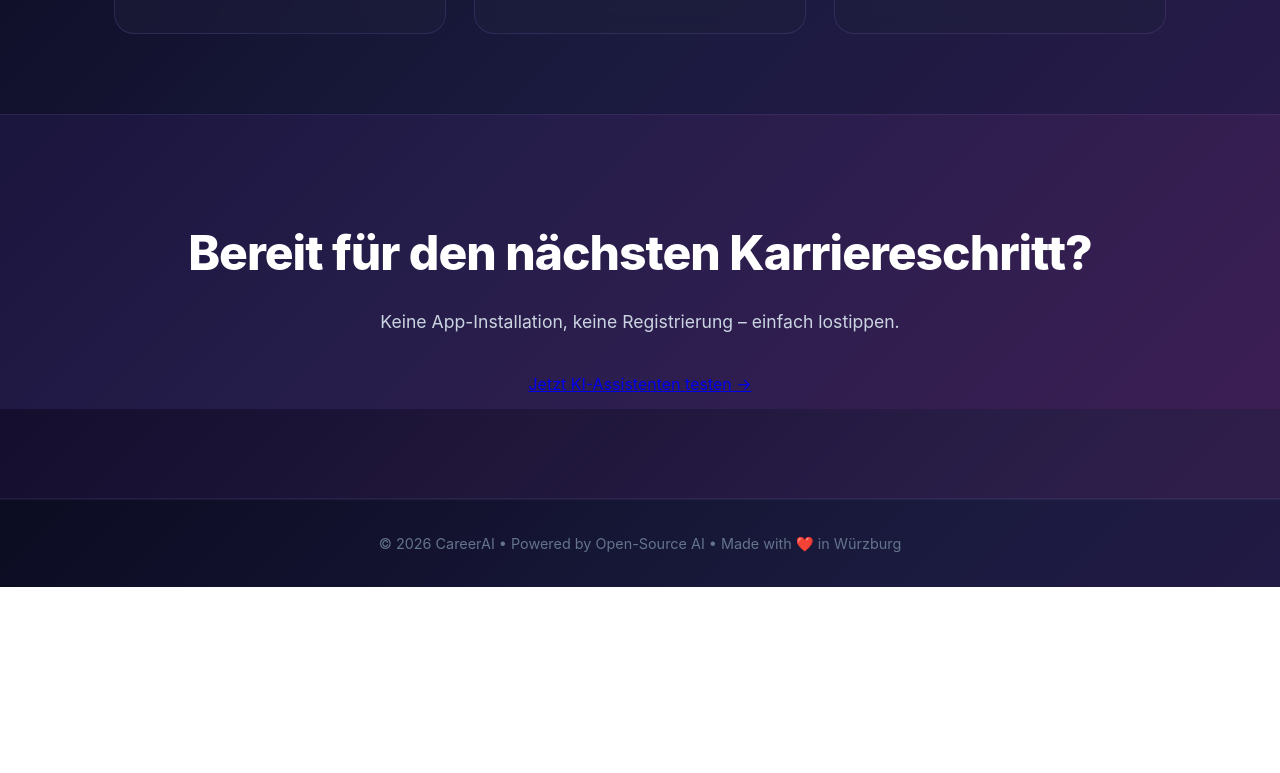
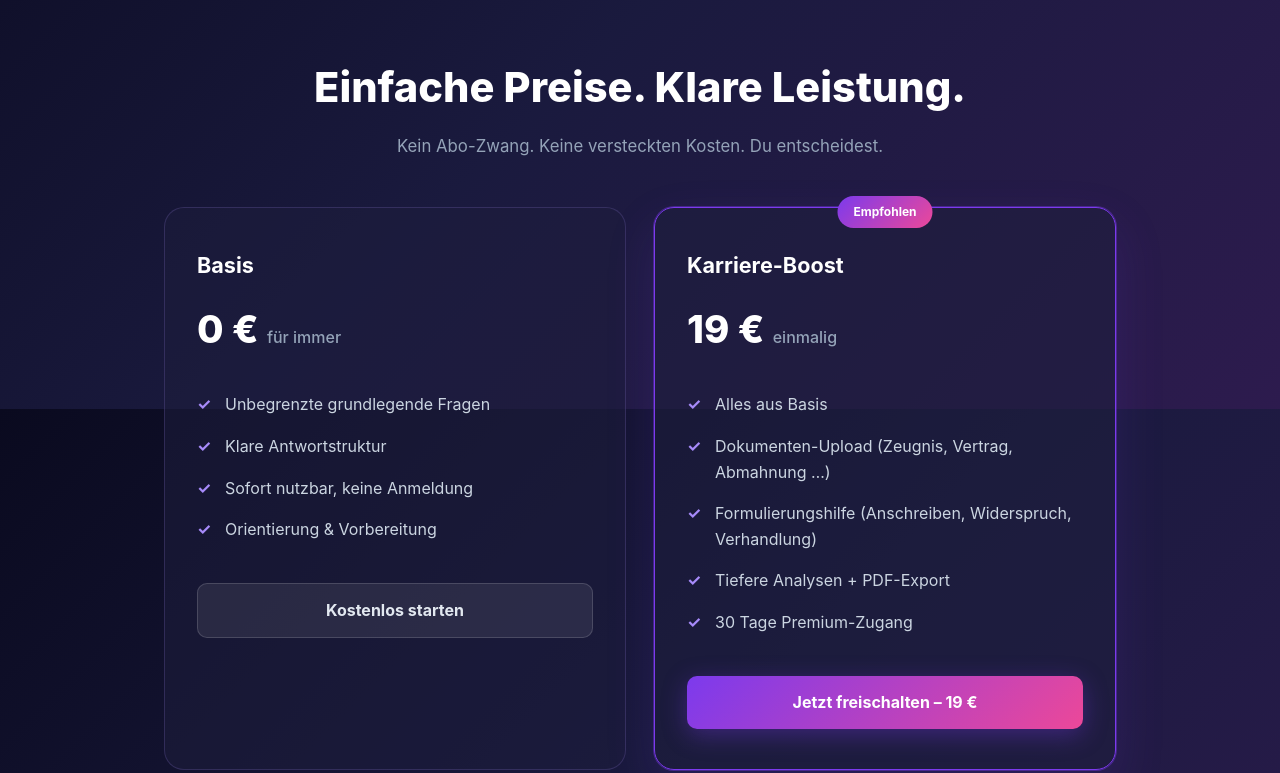
Before and after one commit to juschni/arbeitnehmer-ki-assistent, a plain HTML site: page index.html in a window 1280 px wide. Shown: the part 1191-1964 px from the top of the page. Before the commit the page ends 1778 px from the top, so only its background shows below. Drawn offline with Linux system fonts and the light colour scheme.

Commit message:
Landingpage: Pricing-Section + Monetarisierungs-CTA (Best Practice)

```diff
--- a/index.html
+++ b/index.html
@@ -16,7 +16,6 @@
       overflow-x: hidden;
     }
 
-    /* Nav */
     nav {
       position: fixed;
       top: 0;
@@ -50,9 +49,8 @@
     }
     nav .cta-nav:hover { transform: translateY(-2px); box-shadow: 0 6px 28px rgba(124,58,237,0.5); }
 
-    /* Hero */
     .hero {
-      padding: 160px 24px 100px;
+      padding: 160px 24px 80px;
       text-align: center;
       max-width: 900px;
       margin: 0 auto;
@@ -127,10 +125,9 @@
     .hero .cta-primary:hover::before { left: 100%; }
     .hero .cta-primary:hover { transform: translateY(-3px); box-shadow: 0 12px 40px rgba(124,58,237,0.6); }
 
-    /* Social Proof */
     .social-proof {
       text-align: center;
-      padding: 40px 24px;
+      padding: 30px 24px;
       color: #94a3b8;
       font-size: 0.9rem;
     }
@@ -141,10 +138,9 @@
     }
     .social-proof .stat span { color: #a78bfa; font-size: 1.1rem; }
 
-    /* Features */
     .features {
       max-width: 1100px;
-      margin: 80px auto;
+      margin: 60px auto;
       padding: 0 24px;
       display: grid;
       grid-template-columns: repeat(auto-fit, minmax(300px, 1fr));
@@ -167,23 +163,135 @@
     .feature-card h3 { font-size: 1.3rem; font-weight: 700; margin-bottom: 12px; color: #e2e8f0; }
     .feature-card p { font-size: 1rem; color: #cbd5e1; line-height: 1.7; }
 
-    /* CTA Section */
+    /* Pricing */
+    .pricing {
+      max-width: 1000px;
+      margin: 80px auto;
+      padding: 0 24px;
+      text-align: center;
+    }
+    .pricing h2 {
+      font-size: clamp(1.8rem, 4vw, 2.6rem);
+      font-weight: 800;
+      margin-bottom: 12px;
+    }
+    .pricing .sub {
+      color: #94a3b8;
+      margin-bottom: 48px;
+      font-size: 1.05rem;
+    }
+    .pricing-grid {
+      display: grid;
+      grid-template-columns: repeat(auto-fit, minmax(280px, 1fr));
+      gap: 28px;
+      align-items: stretch;
+    }
+    .price-card {
+      background: rgba(30,30,60,0.55);
+      border: 1px solid rgba(167,139,250,0.18);
+      border-radius: 20px;
+      padding: 40px 32px;
+      text-align: left;
+      position: relative;
+    }
+    .price-card.featured {
+      border-color: #7c3aed;
+      box-shadow: 0 0 0 1px rgba(124,58,237,0.4), 0 20px 50px rgba(124,58,237,0.15);
+    }
+    .price-card .badge-top {
+      position: absolute;
+      top: -12px;
+      left: 50%;
+      transform: translateX(-50%);
+      background: linear-gradient(135deg, #7c3aed, #ec4899);
+      color: #fff;
+      font-size: 12px;
+      font-weight: 700;
+      padding: 6px 16px;
+      border-radius: 999px;
+    }
+    .price-card h3 {
+      font-size: 1.35rem;
+      margin-bottom: 8px;
+    }
+    .price-card .price {
+      font-size: 2.4rem;
+      font-weight: 800;
+      margin: 16px 0 8px;
+    }
+    .price-card .price span {
+      font-size: 1rem;
+      font-weight: 500;
+      color: #94a3b8;
+    }
+    .price-card ul {
+      list-style: none;
+      margin: 24px 0 32px;
+      color: #cbd5e1;
+    }
+    .price-card ul li {
+      padding: 8px 0;
+      padding-left: 28px;
+      position: relative;
+    }
+    .price-card ul li::before {
+      content: "✓";
+      position: absolute;
+      left: 0;
+      color: #a78bfa;
+      font-weight: 700;
+    }
+    .price-card .btn {
+      display: block;
+      text-align: center;
+      padding: 14px 24px;
+      border-radius: 10px;
+      font-weight: 700;
+      text-decoration: none;
+      transition: transform 0.2s, box-shadow 0.2s;
+    }
+    .price-card .btn-free {
+      background: rgba(255,255,255,0.08);
+      color: #e2e8f0;
+      border: 1px solid rgba(255,255,255,0.15);
+    }
+    .price-card .btn-free:hover {
+      background: rgba(255,255,255,0.12);
+    }
+    .price-card .btn-paid {
+      background: linear-gradient(135deg, #7c3aed, #ec4899);
+      color: #fff;
+      box-shadow: 0 6px 24px rgba(124,58,237,0.35);
+    }
+    .price-card .btn-paid:hover {
+      transform: translateY(-2px);
+      box-shadow: 0 10px 32px rgba(124,58,237,0.5);
+    }
+
     .cta-section {
       text-align: center;
-      padding: 100px 24px;
+      padding: 80px 24px;
       background: linear-gradient(135deg, rgba(124,58,237,0.08), rgba(236,72,153,0.08));
       border-top: 1px solid rgba(167,139,250,0.1);
       border-bottom: 1px solid rgba(167,139,250,0.1);
     }
     .cta-section h2 {
-      font-size: clamp(2rem, 4vw, 3rem);
+      font-size: clamp(1.8rem, 4vw, 2.6rem);
       font-weight: 800;
       margin-bottom: 16px;
-      letter-spacing: -1px;
     }
-    .cta-section p { color: #cbd5e1; margin-bottom: 36px; font-size: 1.1rem; }
+    .cta-section p { color: #cbd5e1; margin-bottom: 28px; font-size: 1.1rem; }
 
-    /* Footer */
+    .disclaimer {
+      max-width: 700px;
+      margin: 40px auto;
+      padding: 0 24px;
+      text-align: center;
+      font-size: 0.85rem;
+      color: #64748b;
+      line-height: 1.5;
+    }
+
     footer {
       text-align: center;
       padding: 32px 24px;
@@ -192,7 +300,6 @@
       border-top: 1px solid rgba(255,255,255,0.05);
     }
 
-    /* Responsive */
     @media (max-width: 768px) {
       .hero { padding-top: 120px; }
       .social-proof .stat { display: block; margin: 8px 0; }
@@ -204,14 +311,14 @@
   <nav>
     <div class="container">
       <div class="logo">Career<span>AI</span></div>
-      <a class="cta-nav" href="#app">Jetzt starten</a>
+      <a class="cta-nav" href="#pricing">Preise</a>
     </div>
   </nav>
 
   <section class="hero">
     <div class="badge">
       <span class="dot"></span>
-      100% kostenlos • Keine Anmeldung
+      Kostenlos starten • Keine Anmeldung nötig
     </div>
     <h1>
       Dein <span class="gradient">KI-Karriere-Boost</span><br>in Echtzeit
@@ -219,13 +326,13 @@
     <p>
       Bewerbungen schreiben, Interview-Skills trainieren, Gehaltsverhandlungen vorbereiten – mit KI, die wirklich versteht, was du brauchst.
     </p>
-    <a class="cta-primary" href="https://huggingface.co/spaces/hrloopx/mein-chatgpt-assistent" target="_blank" id="app">App jetzt starten →</a>
+    <a class="cta-primary" href="https://huggingface.co/spaces/hrloopx/mein-chatgpt-assistent" target="_blank" id="app">Kostenlos starten →</a>
   </section>
 
   <div class="social-proof">
     <div class="stat"><span>∞</span> Anfragen möglich</div>
     <div class="stat"><span>24/7</span> verfügbar</div>
-    <div class="stat"><span>0€</span> Kosten</div>
+    <div class="stat"><span>Orientierung</span> statt Rechtsberatung</div>
   </div>
 
   <section class="features">
@@ -246,14 +353,53 @@
     </div>
   </section>
 
+  <section class="pricing" id="pricing">
+    <h2>Einfache Preise. Klare Leistung.</h2>
+    <p class="sub">Kein Abo-Zwang. Keine versteckten Kosten. Du entscheidest.</p>
+
+    <div class="pricing-grid">
+      <div class="price-card">
+        <h3>Basis</h3>
+        <div class="price">0 € <span>für immer</span></div>
+        <ul>
+          <li>Unbegrenzte grundlegende Fragen</li>
+          <li>Klare Antwortstruktur</li>
+          <li>Sofort nutzbar, keine Anmeldung</li>
+          <li>Orientierung & Vorbereitung</li>
+        </ul>
+        <a class="btn btn-free" href="https://huggingface.co/spaces/hrloopx/mein-chatgpt-assistent" target="_blank">Kostenlos starten</a>
+      </div>
+
+      <div class="price-card featured">
+        <div class="badge-top">Empfohlen</div>
+        <h3>Karriere-Boost</h3>
+        <div class="price">19 € <span>einmalig</span></div>
+        <ul>
+          <li>Alles aus Basis</li>
+          <li>Dokumenten-Upload (Zeugnis, Vertrag, Abmahnung …)</li>
+          <li>Formulierungshilfe (Anschreiben, Widerspruch, Verhandlung)</li>
+          <li>Tiefere Analysen + PDF-Export</li>
+          <li>30 Tage Premium-Zugang</li>
+        </ul>
+        <a class="btn btn-paid" href="#" id="buy-boost">Jetzt freischalten – 19 €</a>
+      </div>
+    </div>
+  </section>
+
   <section class="cta-section">
     <h2>Bereit für den nächsten Karriereschritt?</h2>
-    <p>Keine App-Installation, keine Registrierung – einfach lostippen.</p>
-    <a class="cta-primary" href="https://huggingface.co/spaces/hrloopx/mein-chatgpt-assistent" target="_blank">Jetzt KI-Assistenten testen →</a>
+    <p>Starte kostenlos oder hole dir den Boost – du behältst die Kontrolle.</p>
+    <a class="cta-primary" href="https://huggingface.co/spaces/hrloopx/mein-chatgpt-assistent" target="_blank">Kostenlos testen →</a>
   </section>
 
+  <p class="disclaimer">
+    Dieser Dienst bietet Orientierung, Strukturierung und Vorbereitung zu arbeitsbezogenen Themen.
+    <strong>Keine Rechtsberatung.</strong> Die Inhalte ersetzen keine individuelle Beratung durch einen Rechtsanwalt, eine Gewerkschaft oder eine zuständige Behörde.
+  </p>
+
   <footer>
-    © 2026 CareerAI • Powered by Open-Source AI • Made with ❤️ in Würzburg
+    © 2026 CareerAI • Made with ❤️ in Würzburg<br>
+    <small>Impressum · Datenschutz · AGB (folgt)</small>
   </footer>
 
 </body>
```
